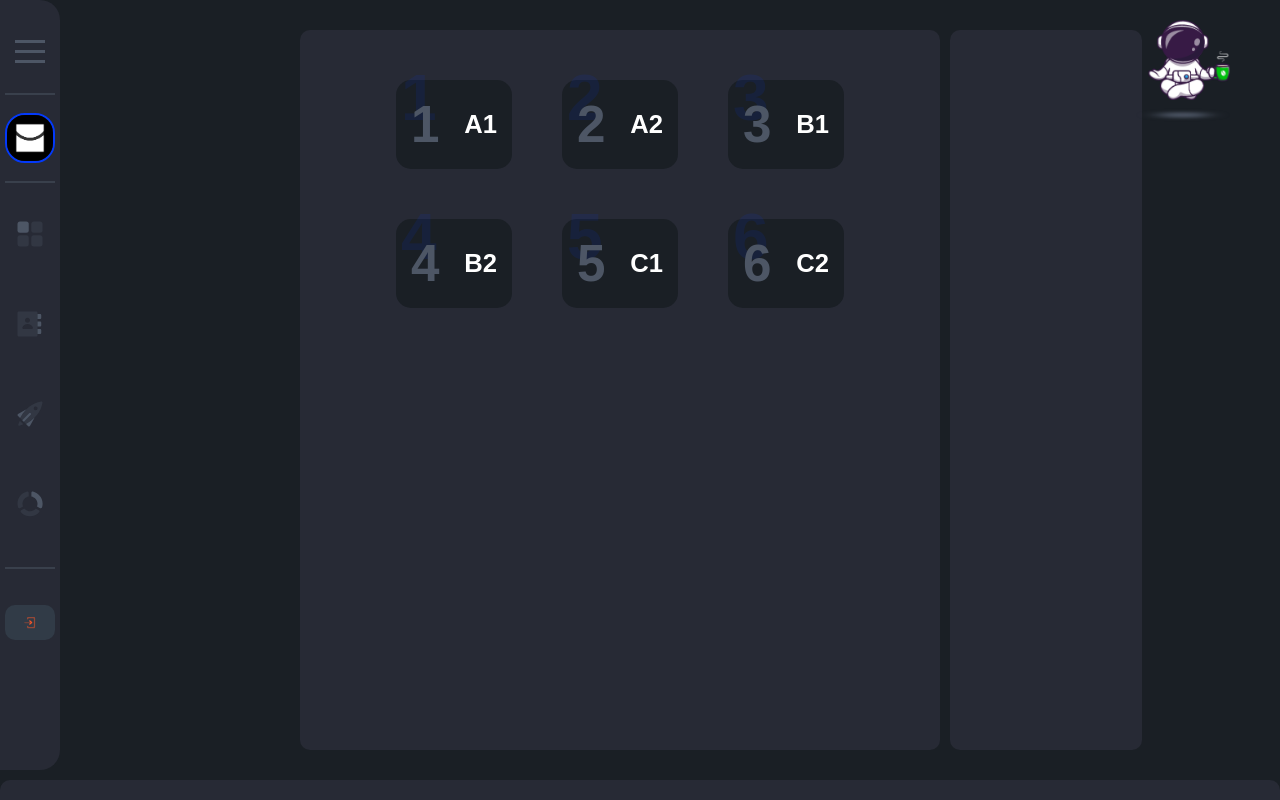
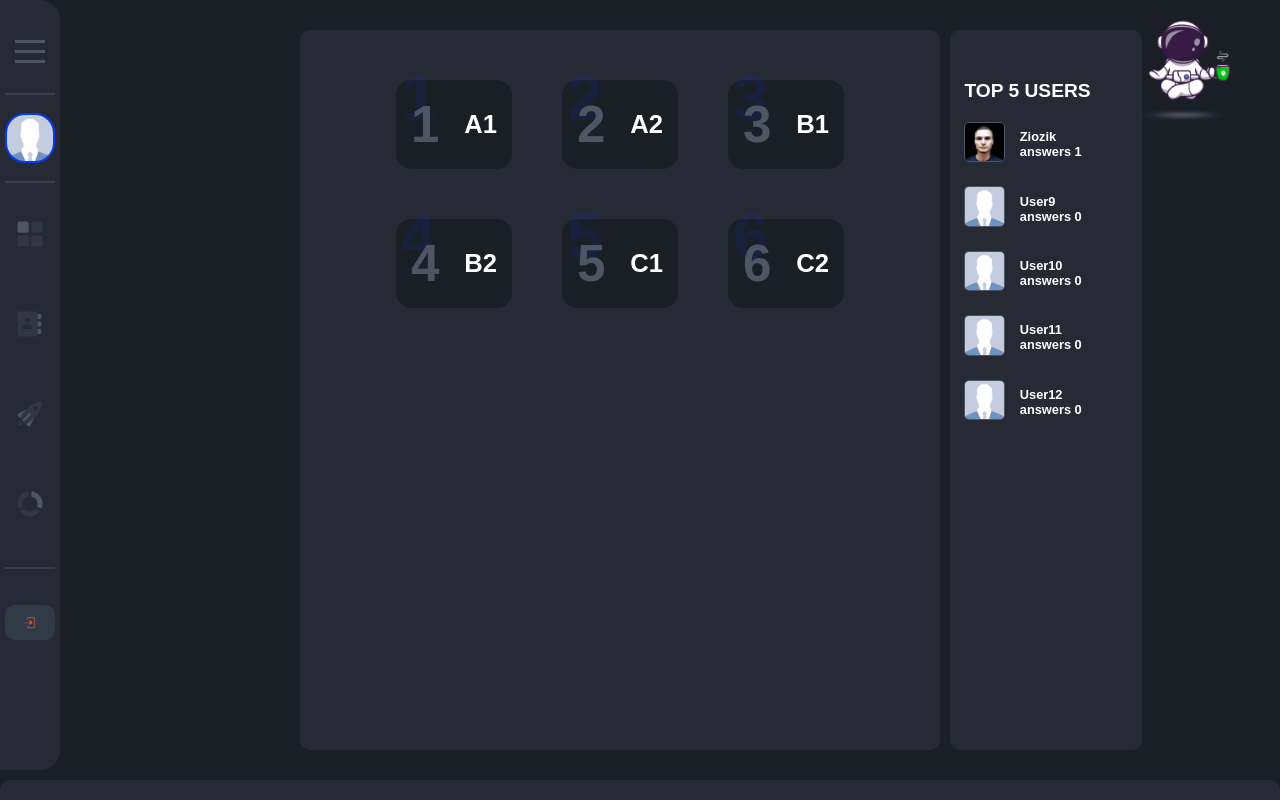
Before and after one commit to sergiufrunza/enapp, a Django app: page / in a window 1280 px wide. Run offline with Django 4.2, Linux system fonts and the light colour scheme; a user stored in the database is signed in; data comes from the database, SQL or seed files in the repository; both versions use the stored data as it was after the commit.

Commit message:
Back-Front V2.1

```diff
--- a/home/forms.py
+++ b/home/forms.py
@@ -8,7 +8,7 @@
     username = forms.CharField(label='Login', widget=forms.TextInput(attrs={'class': 'form-input'}))
     password1 = forms.CharField(label='Password1', widget=forms.PasswordInput(attrs={'class': 'form-input pass', 'id': 'pass1'}))
     password2 = forms.CharField(label='Password2', widget=forms.PasswordInput(attrs={'class': 'form-input pass', 'id': 'pass2'}))
-
+    field_order = ['username', 'password1', 'password2']
 
     class Meta:
         model = User
@@ -19,6 +19,7 @@
     username = forms.CharField(label='Login', widget=forms.TextInput(attrs={'class': 'form-input'}))
     password = forms.CharField(label='Password',
                                widget=forms.PasswordInput(attrs={'class': 'form-input pass', 'id': 'pass1'}))
+    field_order = ['username', 'password']
 
     class Meta:
         model = User
--- a/home/models.py
+++ b/home/models.py
@@ -27,15 +27,19 @@
     def save(self, *args, **kwargs):
         super().save()
 
-        def crop_center(pil_img, crop_width: int, crop_height: int):
+        def crop_center(pil_img, crop):
             img_width, img_height = pil_img.size
-            return pil_img.crop(((img_width - crop_width) // 2,
-                                 (img_height - crop_height) // 2,
-                                 (img_width + crop_width) // 2,
-                                 (img_height + crop_height) // 2))
-        im = Image.open(self.avatar.path)
-        im_new = crop_center(im, 500,500 )
-        im_new.save(self.avatar.path)
+            return pil_img.crop(((img_width - crop) // 2,
+                             (img_height - crop) // 2,
+                             (img_width + crop) // 2,
+                             (img_height + crop) // 2))
+
+        img = Image.open(self.avatar.path)
+        img_new = crop_center(img, min(img.size))
+        img_new.save(self.avatar.path)
+
+    def get_absolute_url(self):
+        return reverse('User', kwargs={'pk': self.pk})
 
 
 @receiver(post_save, sender=User)
@@ -53,5 +57,5 @@
     nr_level = models.IntegerField()
     description_level = models.CharField(max_length=255,  blank=True, null=True)
 
-    def det_absolute_url(self):
+    def get_absolute_url(self):
         return reverse('Level', kwargs={'lvl': self.pk})
--- a/home/static/home/css/styles.css
+++ b/home/static/home/css/styles.css
@@ -831,3 +831,62 @@
 	font-weight: 600;
 	color: white;
 }
+.title_sidebar{
+	font-family: var(--main-font);
+	font-size: 1.5vw;
+	font-weight: 600;
+	color: white;
+	margin-bottom: 20px;
+
+}
+.top_users{
+	width: 85%;
+	display: flex;
+	flex-direction: column;
+	justify-content: center;
+	align-items: start;
+	margin-top: 50px;
+}
+.top:first-child{
+	position: relative;
+	border-radius: 10px;
+	border: 1px solid var(--blue);
+	padding: 5px 0 5px 5px;
+}
+.top:first-child:before{
+	content: "TOP 1 ";
+	position: absolute;
+	font-family: var(--main-font);
+	font-size: 2vw;
+	font-weight: 700;
+	right:-5px;
+	top: -1.5vw;
+	color:var(--text-color);
+	opacity: 0.1;
+}
+.top{
+	display: flex;
+	justify-content: start;
+	align-items: center;
+	margin-bottom: 20px;
+	width: 100%;
+}
+.top_img{
+	height: 3vw;
+	width: 3vw;
+	border-radius: 5px;
+	border: 1px solid var(--text-color);
+}
+.top_info{
+	display: flex;
+	flex-direction: column;
+	align-items: start;
+	justify-content: center;
+	margin-left: 15px;
+}
+.top_name, .top_correct{
+	font-family: var(--main-font);
+	font-size: 1vw;
+	font-weight: 600;
+	color: white;
+}
--- a/home/templates/home/includes/content.html
+++ b/home/templates/home/includes/content.html
@@ -4,7 +4,7 @@
     {% if request.user.is_authenticated %}
     <div class="container_level">
     {% for lev in level %}
-        <a href="{{lev.det_absolute_url}}">
+        <a href="{{lev.get_absolute_url}}">
         <div class="level" data-before={{lev.nr_level}} >
         <span class="id_level">{{lev.nr_level}}</span>
             <span class="description">{{lev.description_level}}</span>
--- a/home/templates/home/includes/profile.html
+++ b/home/templates/home/includes/profile.html
@@ -4,6 +4,7 @@
     <div class="user_profile">
         <div class="left_content_profile">
             <img class="img_profile_user" src="{{user.avatar.url}}" alt="">
+
             <a href="{% url 'EditProfile' %}" class="btn_profile">Edit Profile</a>
     </div>
             <div class="right_content_profile">
--- a/home/templates/home/includes/right-sidebar.html
+++ b/home/templates/home/includes/right-sidebar.html
@@ -1,6 +1,20 @@
 {% block content %}
+<div class="top_users">
+<span class="title_sidebar">TOP 5 USERS</span>
+{% for t in top %}
+    <div class="top" >
+    <a href="{{ t.get_absolute_url }}">
+        <img src="{{ t.avatar.url }}" alt="" class="top_img">
+    </a>
+        <div class="top_info">
+            <span class="top_name">{{ t.user_name }}</span>
+            <span class="top_correct">answers {{ t.correct }}</span>
+        </div>
 
+    </div>
 
+{% endfor %}
+</div>
 
 
 
--- a/home/urls.py
+++ b/home/urls.py
@@ -11,5 +11,6 @@
     re_path(r'answer-mgFWETBrxIzdJwwA/', GetAnswer),
     path('Profile/', ProfileUser.as_view(), name='Profile'),
     path('EditProfile/', EditProfileUser, name='EditProfile'),
-    path('Level/<int:lvl>/', LevelView.as_view(), name="Level")
+    path('Level/<int:lvl>/', LevelView.as_view(), name="Level"),
+    path('User/<int:pk>/', ProfileUsers.as_view(), name="User")
 ]
--- a/home/utils.py
+++ b/home/utils.py
@@ -1,8 +1,12 @@
-
-
+from .models import *
 
 
 class DataMixin:
+
     def get_user_context(self, **kwargs):
+
         context = kwargs
+        top = UserProfile.objects.order_by('-correct')[:5]
+        context['top'] = top
+
         return  context
--- a/home/views.py
+++ b/home/views.py
@@ -54,12 +54,11 @@
         else:
             x = random.randint(0, len(dictionary) - 1)
             context['md'] = dictionary[x]['md']
-        context['title'] = "Level" + str(kwargs['lvl'])
-        return dict(list(context.items()))
+        c_def = self.get_user_context(title="Level"+str(kwargs['lvl']))
+        return dict(list(context.items()) + list(c_def.items()))
 
 
-
-class MainView(ListView):
+class MainView(DataMixin, ListView):
     template_name = 'home/homepage.html'
     model = Level
     context_object_name = "level"
@@ -68,9 +67,9 @@
         return Level.objects.all()
 
     def get_context_data(self, *, object_list=None, **kwargs):
+        c_def = self.get_user_context(title="EnApp")
         context = super().get_context_data(**kwargs)
-        context['title'] = "EnApp"
-        return context
+        return dict(list(context.items())+list(c_def.items()))
 
 
 def GetAnswer( request):
@@ -122,12 +121,32 @@
         user = context['user'] = UserProfile.objects.get(user=self.request.user)
         c_def = self.get_user_context(title=user.user_name)
         answers = user.correct + user.incorrect
+        if answers:
+            context["correct"] = (user.correct/answers)*100
+            context["incorrect"] = (user.incorrect/answers)*100
+        else:
+            context["correct"] = 0
+            context["incorrect"] = 0
         context['user'] = user
-        context["correct"] = (user.correct/answers)*100
-        context["incorrect"] = (user.incorrect/answers)*100
         return dict(list(context.items())+list(c_def.items()))
 
-
+class ProfileUsers(DataMixin, TemplateView):
+    template_name = 'home/PreviewUser.html'
+    model = UserProfile
+    pk_url_kwarg = 'pk'
+    def get_context_data(self, object_list=None, **kwargs):
+        context = super().get_context_data(**kwargs)
+        user = context['user'] = UserProfile.objects.get(pk=kwargs['pk'])
+        c_def = self.get_user_context(title=user.user_name)
+        answers = user.correct + user.incorrect
+        if answers:
+            context["correct"] = (user.correct/answers)*100
+            context["incorrect"] = (user.incorrect/answers)*100
+        else:
+            context["correct"] = 0
+            context["incorrect"] = 0
+        context['user'] = user
+        return dict(list(context.items())+list(c_def.items()))
 
 @login_required
 @transaction.atomic
```
Also changed, not shown: home/templates/home/PreviewUser.html (added, +7 -0 lines), home/templates/home/includes/previewuser.html (added, +35 -0 lines), db.sqlite3, media/photos/2022/08/11/foto.png (added), media/placeholder.png.
